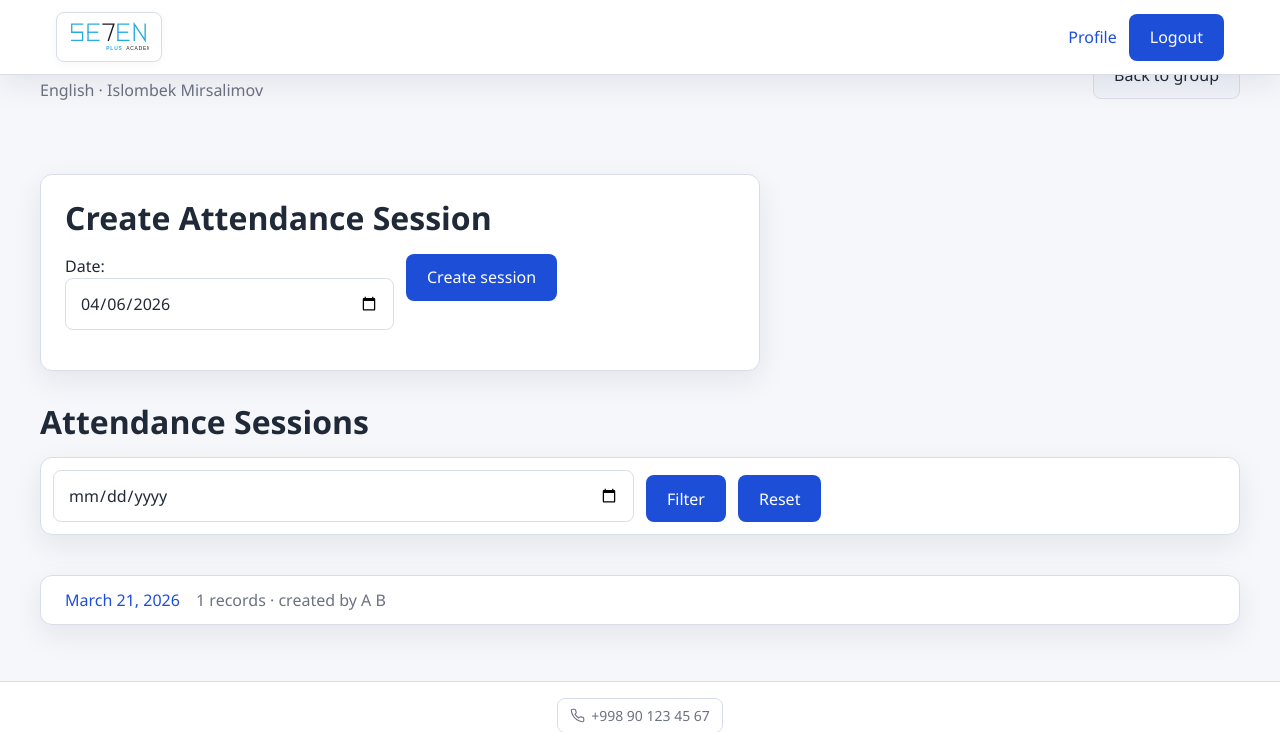
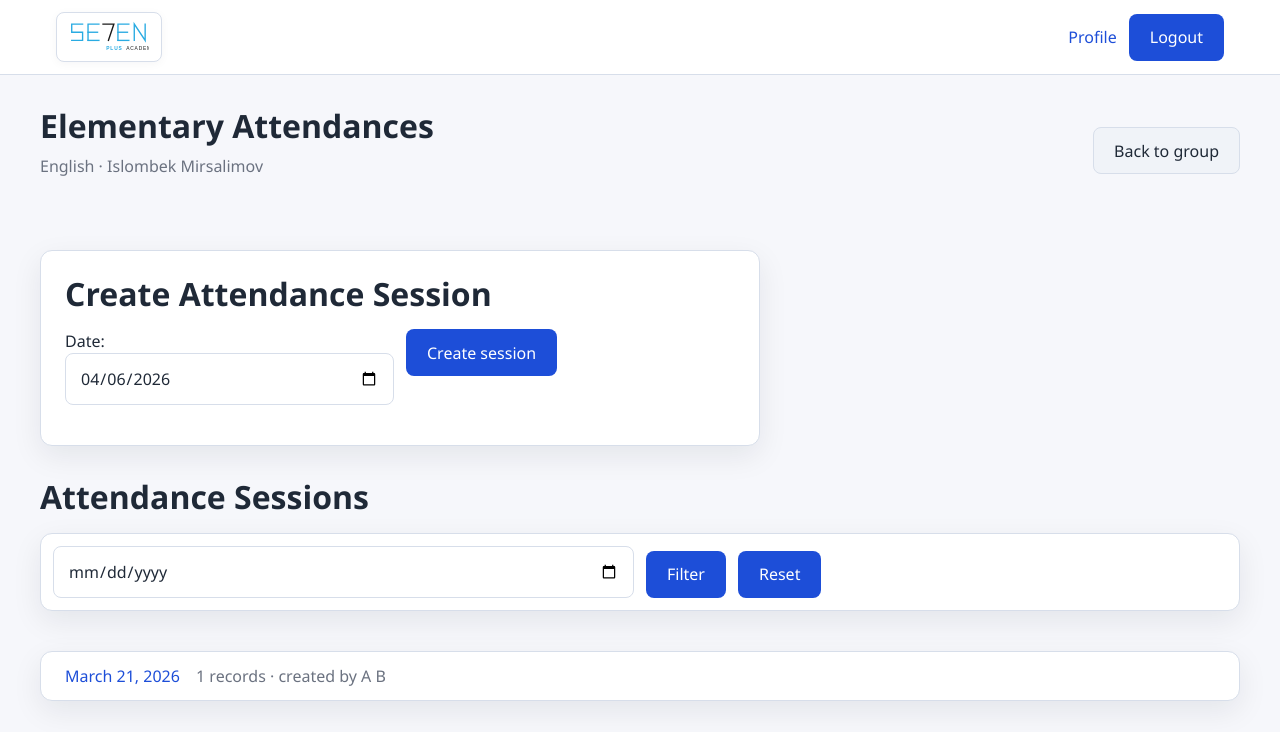
Before and after one commit to IslombekMir/Seven-Plus-Academy, a Django app: page /attendances/groups/1/ in a window 1280 px wide. Shown: the top 732 px of the page. Run offline with Django 5.2, Linux system fonts and the light colour scheme; a user stored in the database is signed in; data comes from the database, SQL or seed files in the repository; some libraries are stand-ins or nearby versions.

Commit message:
remove fixed postion from header

```diff
--- a/core/templates/core/base.html
+++ b/core/templates/core/base.html
@@ -44,7 +44,7 @@
     </svg>
   </div>
 
-  <header style="position:fixed; top:0; left:0; width:100%; background: var(--surface); border-bottom: 1px solid var(--border); box-shadow: var(--shadow);">
+  <header style="background: var(--surface); border-bottom: 1px solid var(--border); box-shadow: var(--shadow);">
     <nav style="
       max-width: var(--max-width);
       margin: 0 auto;
```
